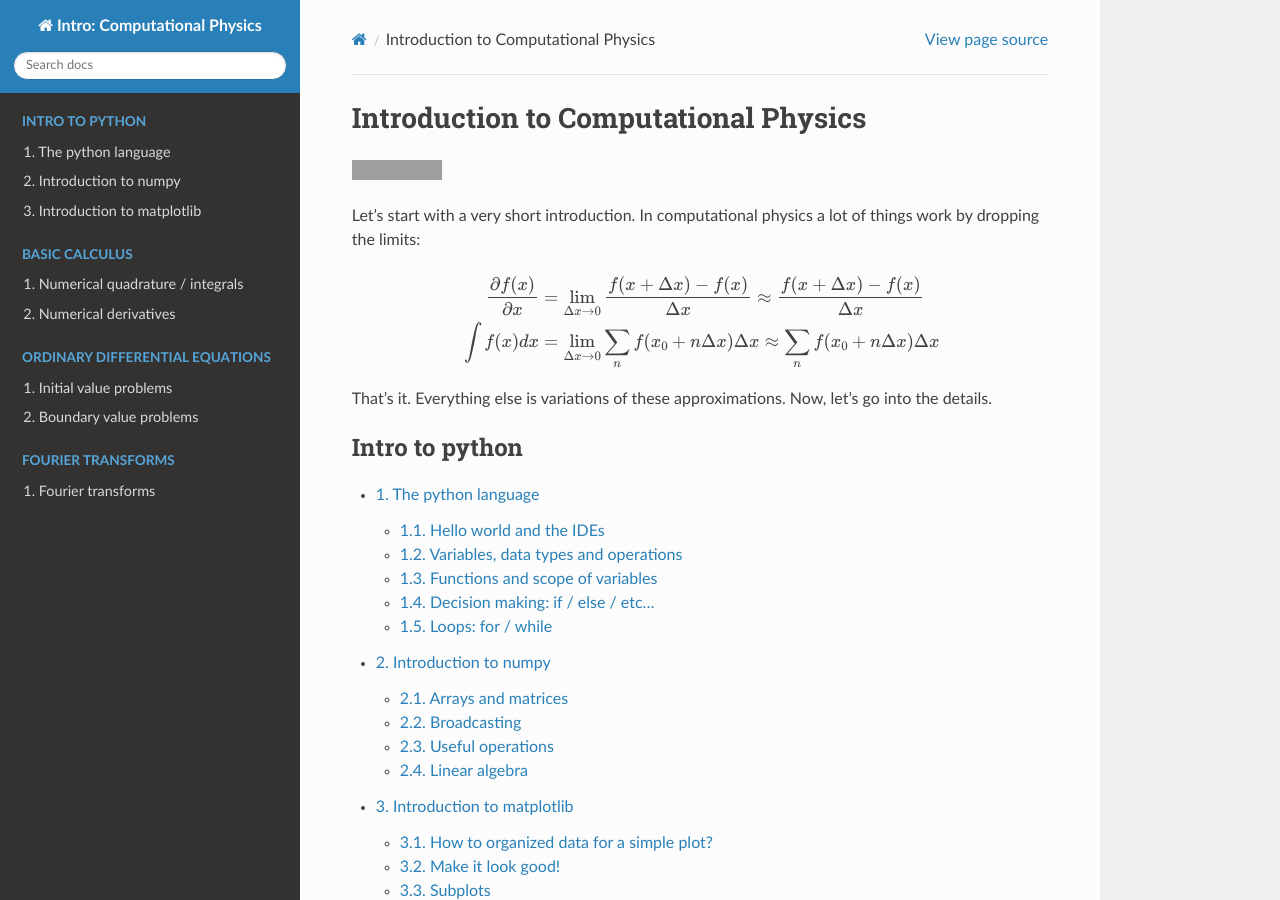
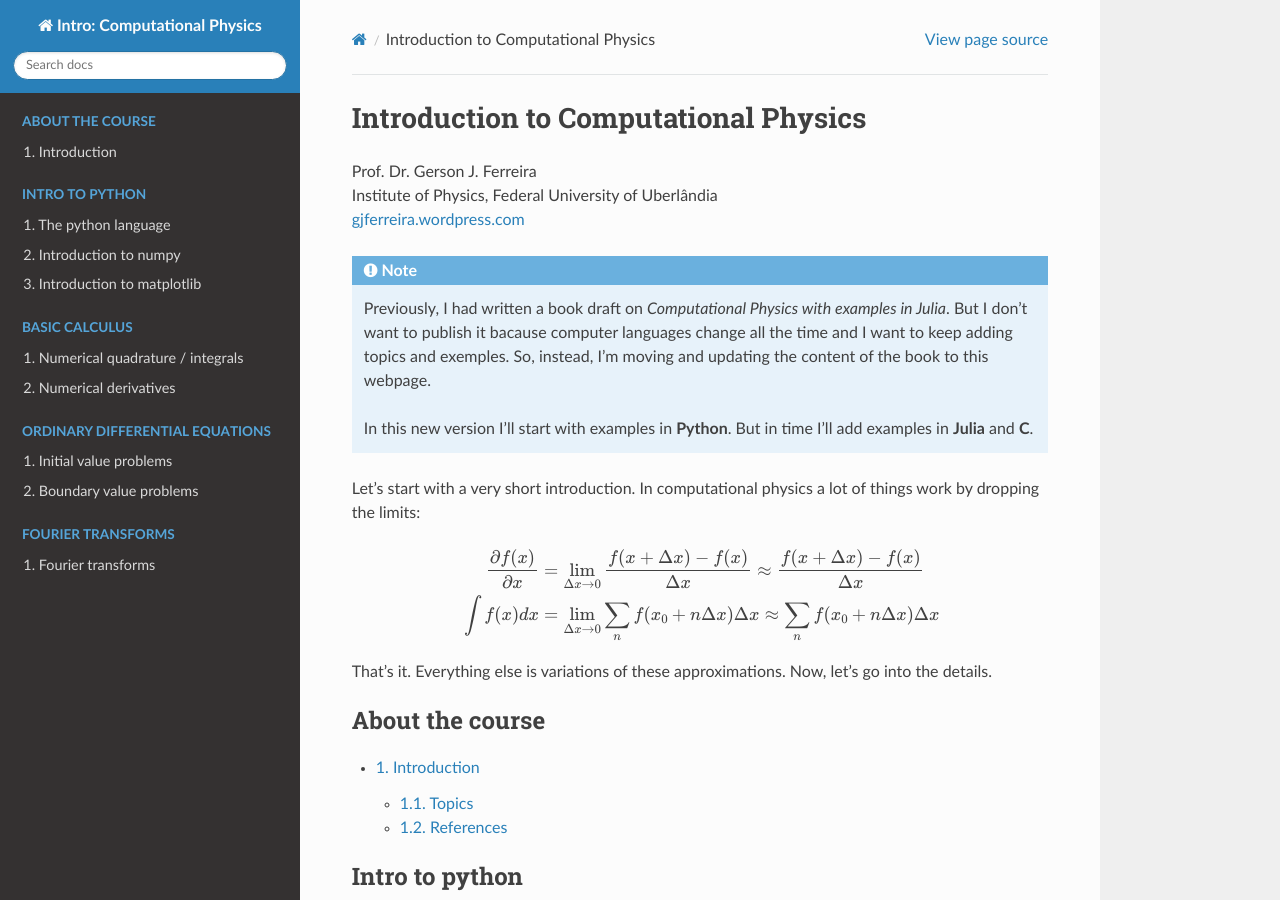
Before and after one commit to gersonjferreira/Computational-Physics-Class-Notes, a Sphinx documentation site: the page built from docs/index.rst, in a window 1280 px wide and 900 px high. Built offline with Sphinx 7.4.7 and the Read the Docs theme 2.0.0, drawn with Linux system fonts in a browser that asks for light colours; grey boxes are pictures that could not be loaded.

Commit message:
add intro

```diff
--- a/docs/index.rst
+++ b/docs/index.rst
@@ -1,9 +1,14 @@
 Introduction to Computational Physics
 =================================================================
 
-.. image:: https://readthedocs.org/projects/compphysics/badge/?version=latest
-   :target: https://compphysics.readthedocs.io/?badge=latest
-   :alt: Documentation Status
+| Prof. Dr. Gerson J. Ferreira
+| Institute of Physics, Federal University of Uberlândia
+| `gjferreira.wordpress.com <https://gjferreira.wordpress.com>`_
+
+.. note::
+   Previously, I had written a book draft on *Computational Physics with examples in Julia*. But I don't want to publish it bacause computer languages change all the time and I want to keep adding topics and exemples. So, instead, I'm moving and updating the content of the book to this webpage.
+
+   In this new version I'll start with examples in **Python**. But in time I'll add examples in **Julia** and **C**.
 
 Let's start with a very short introduction. In computational physics a lot of things work by dropping the limits:
 
@@ -15,6 +20,13 @@ Let's start with a very short introduction. In computational physics a lot of th
    \end{align}
 
 That's it. Everything else is variations of these approximations. Now, let's go into the details.
+
+.. toctree::
+   :numbered:
+   :maxdepth: 2
+   :caption: About the course
+
+   intro.rst
 
 .. toctree::
    :numbered:
```
Also changed, not shown: docs/intro.rst (added, +29 -0 lines).
